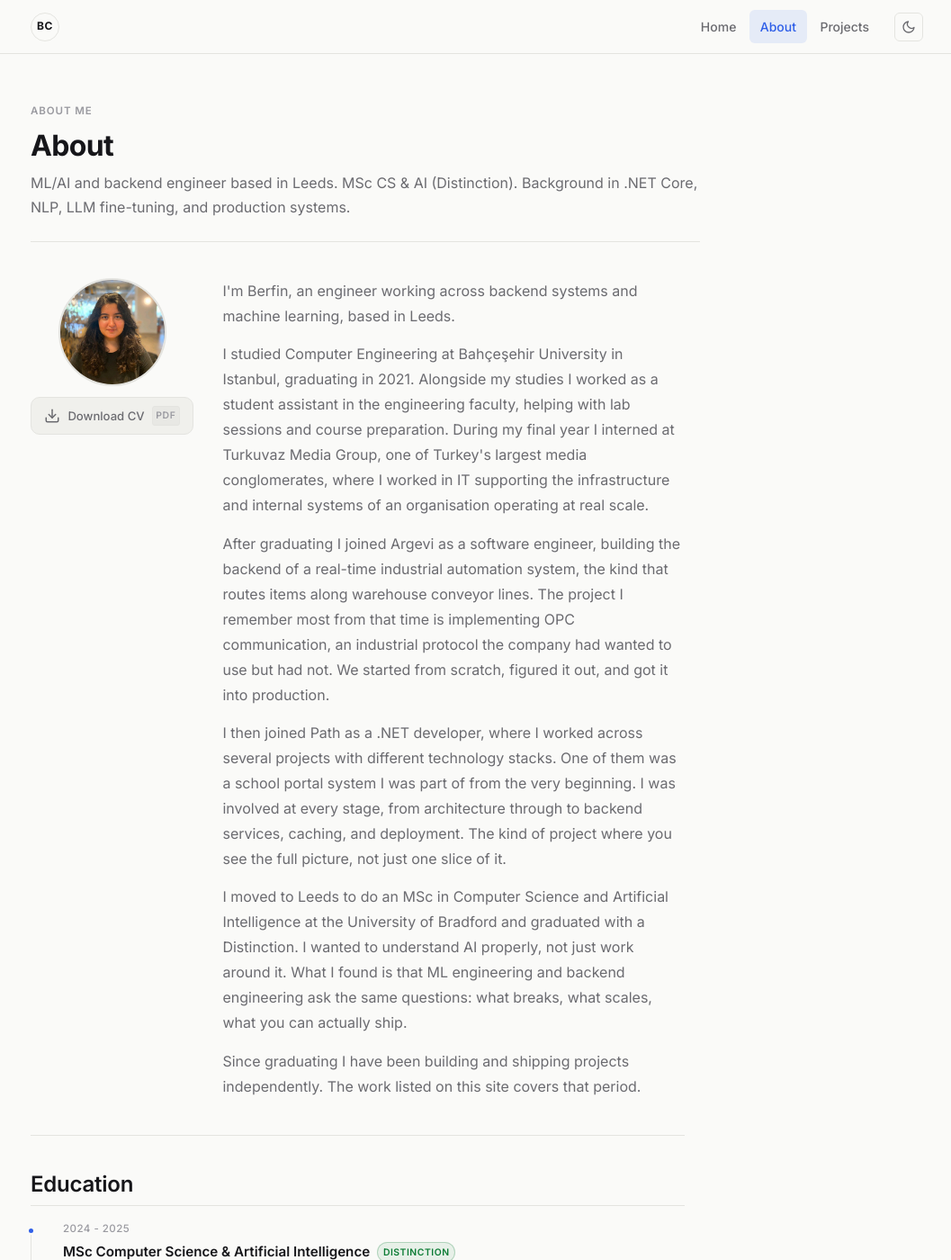
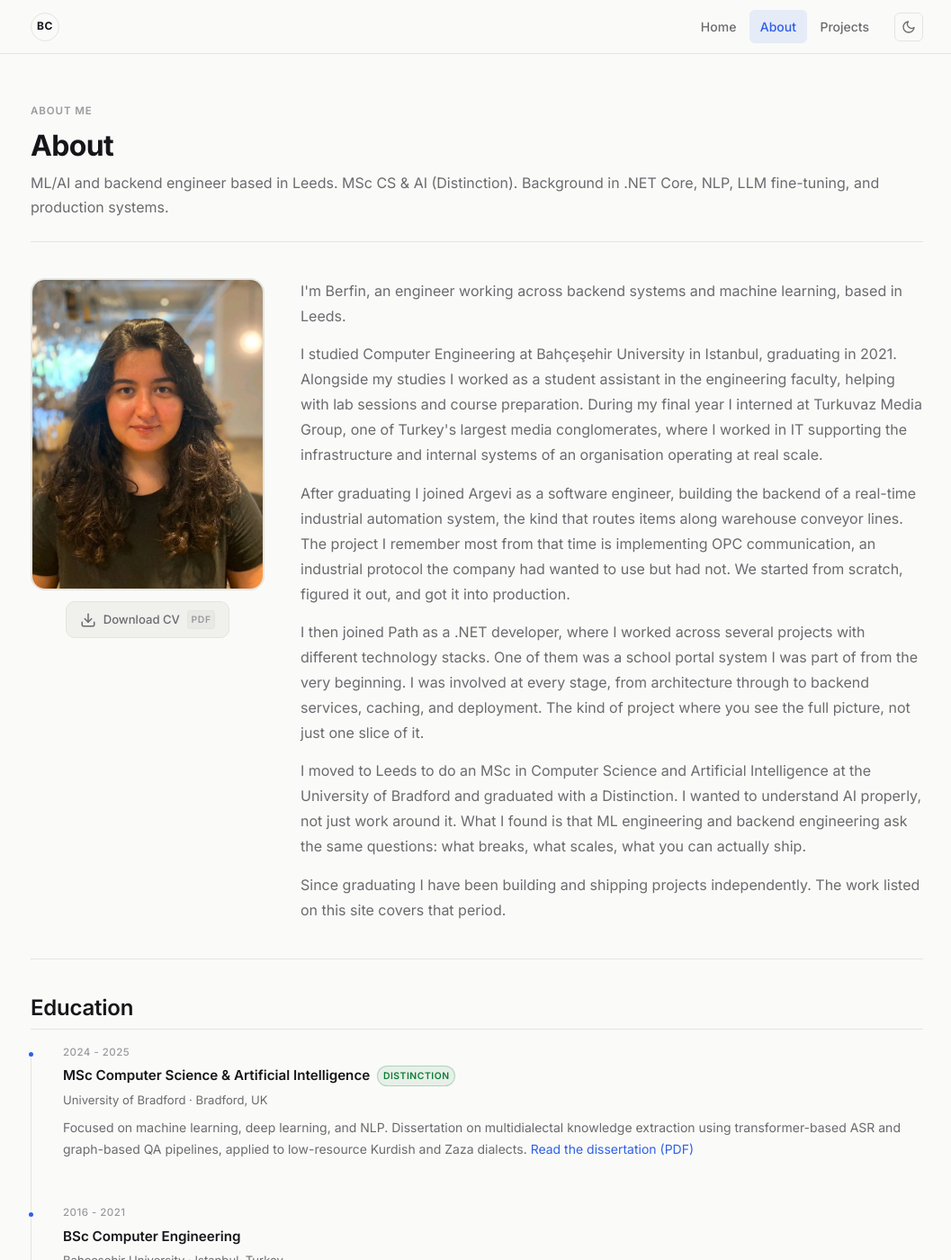
Before and after one commit to berfinito/berfinito.github.io, a Jekyll site: the page built from about.md, in a window 1280 px wide and 1400 px high. Shown: the whole window at 90% size, without its empty margins (110-1167 px from the left). Built offline with Jekyll 4.4.1, drawn with Linux system fonts in a browser that asks for light colours.

Commit message:
About: full-width layout, two-col intro with larger photo
Added wide: true front matter to about.md. page.html now applies
has-toc class conditionally so .page-wrapper is display:block by
default and only goes grid when a TOC is present. post-body--wide
removes the 72ch cap. about-intro changed from flex to 260px/1fr grid;
about-avatar enlarged to full column width with 3/4 aspect ratio and
16px border-radius. Mobile collapses to single column.

Co-Authored-By: Claude Sonnet 4.6 <noreply@anthropic.com>

```diff
--- a/_layouts/page.html
+++ b/_layouts/page.html
@@ -2,7 +2,7 @@
 layout: default
 ---
 
-<div class="page-wrapper">
+<div class="page-wrapper{% if page.toc != false %} has-toc{% endif %}">
 
   <article class="page-content">
 
@@ -28,7 +28,7 @@ layout: default
       {% endif %}
     </header>
 
-    <div class="post-body">
+    <div class="post-body{% if page.wide %} post-body--wide{% endif %}">
       {{ content }}
     </div>
 
--- a/assets/css/main.css
+++ b/assets/css/main.css
@@ -295,6 +295,10 @@ button:focus-visible,
    ============================================================ */
 
 .page-wrapper {
+  display: block;
+}
+
+.page-wrapper.has-toc {
   display: grid;
   grid-template-columns: 1fr 200px;
   gap: 3rem;
@@ -340,7 +344,7 @@ button:focus-visible,
 .toc-list a.toc-active { color: var(--accent); opacity: 1; }
 
 @media (max-width: 860px) {
-  .page-wrapper { grid-template-columns: 1fr; }
+  .page-wrapper.has-toc { grid-template-columns: 1fr; }
   .page-toc { display: none; }
 }
 
@@ -376,6 +380,10 @@ button:focus-visible,
 
 .post-body {
   max-width: 72ch;
+}
+
+.post-body--wide {
+  max-width: none;
 }
 
 .post-body h2 {
@@ -785,9 +793,10 @@ button:focus-visible,
    ============================================================ */
 
 .about-intro {
-  display: flex;
-  gap: 2rem;
-  align-items: flex-start;
+  display: grid;
+  grid-template-columns: 260px 1fr;
+  gap: 2.5rem;
+  align-items: start;
   margin-bottom: 2rem;
 }
 
@@ -800,9 +809,9 @@ button:focus-visible,
 }
 
 .about-avatar {
-  width: 120px;
-  height: 120px;
-  border-radius: 50%;
+  width: 100%;
+  aspect-ratio: 3 / 4;
+  border-radius: 16px;
   object-fit: cover;
   border: 2px solid var(--border);
 }
@@ -1031,9 +1040,9 @@ button:focus-visible,
    ============================================================ */
 
 @media (max-width: 640px) {
-  .about-intro { flex-direction: column; align-items: center; }
-  .about-avatar-col { flex-direction: row; align-items: center; gap: 1.25rem; width: 100%; }
-  .about-avatar { width: 90px; height: 90px; }
+  .about-intro { grid-template-columns: 1fr; }
+  .about-avatar-col { flex-direction: row; align-items: center; gap: 1.25rem; }
+  .about-avatar { width: 100px; aspect-ratio: 1; border-radius: 12px; }
   .cv-download { flex: 1; justify-content: center; }
   .tech-group { flex-direction: column; gap: 0.4rem; }
   .tech-group-label { width: auto; }
```
Also changed, not shown: about.md (+1 -0 lines).
